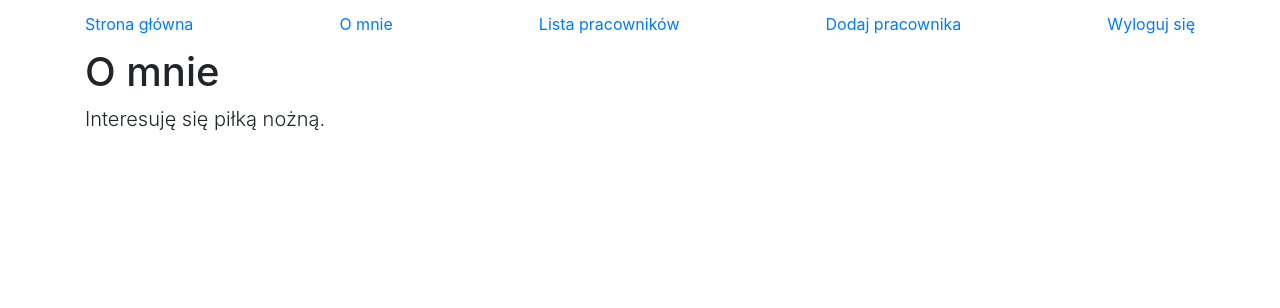
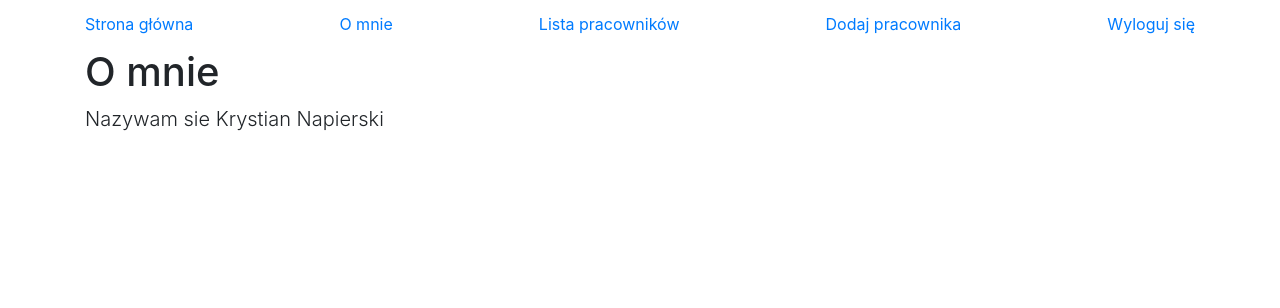
Before and after one commit to KrystianNapierski/PWJS-python-laby, a Flask app: page /about in a window 1280 px wide. Shown: the top 308 px of the page. Run offline with Flask 2, Linux system fonts and the light colour scheme; a user stored in the database is signed in; some libraries are stand-ins or nearby versions.

Commit message:
Update omnie.html

```diff
--- a/Lab14_python/lab13/templates/omnie.html
+++ b/Lab14_python/lab13/templates/omnie.html
@@ -1,7 +1,7 @@
 {% extends "baza.html" %}
 {% block content %}
 <div class="starter-template">
- <p class="lead">Interesuję się piłką nożną.</p>
+ <p class="lead">Nazywam sie Krystian Napierski</p>
  </div>
 
 {% endblock %}
```
